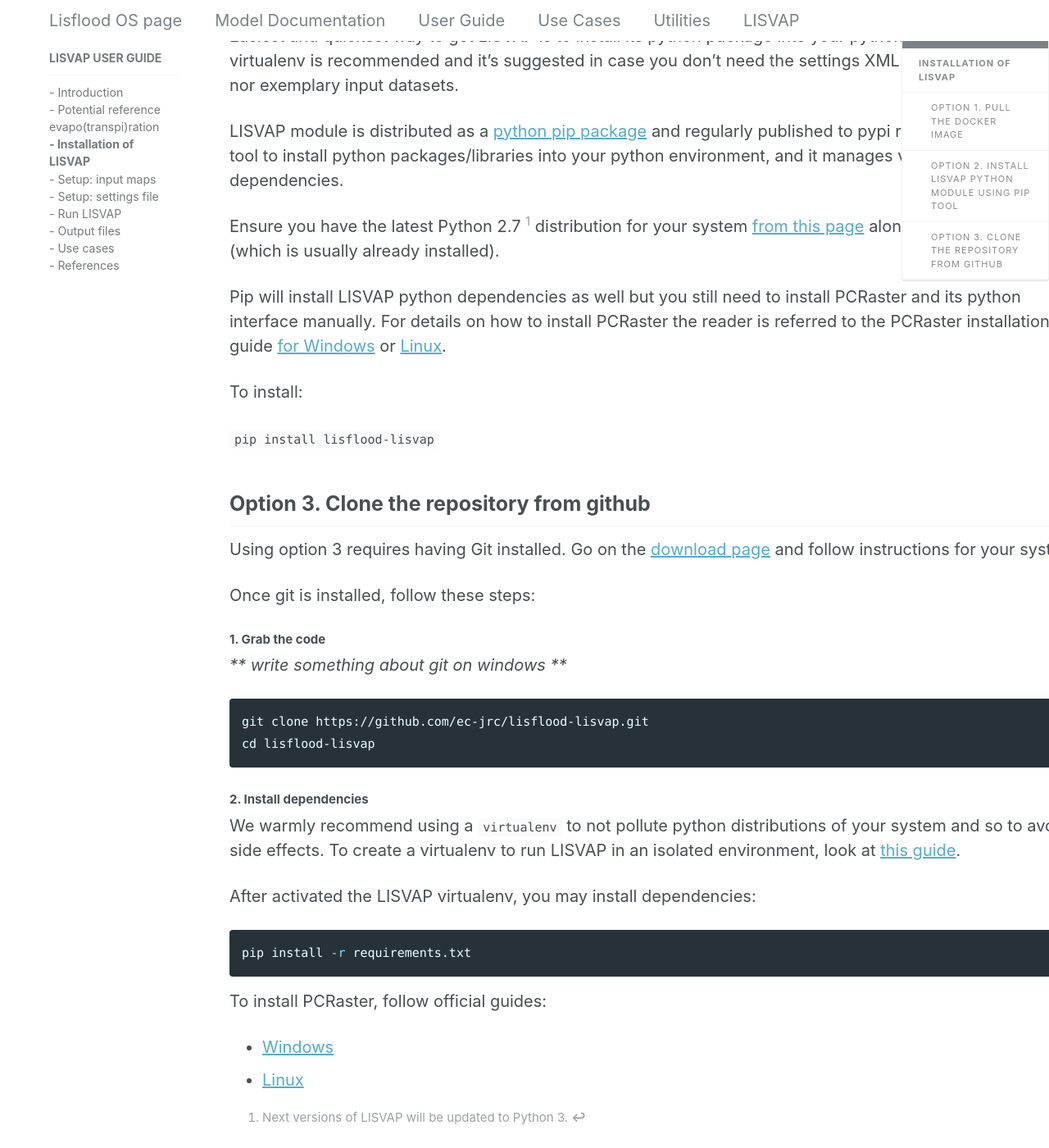
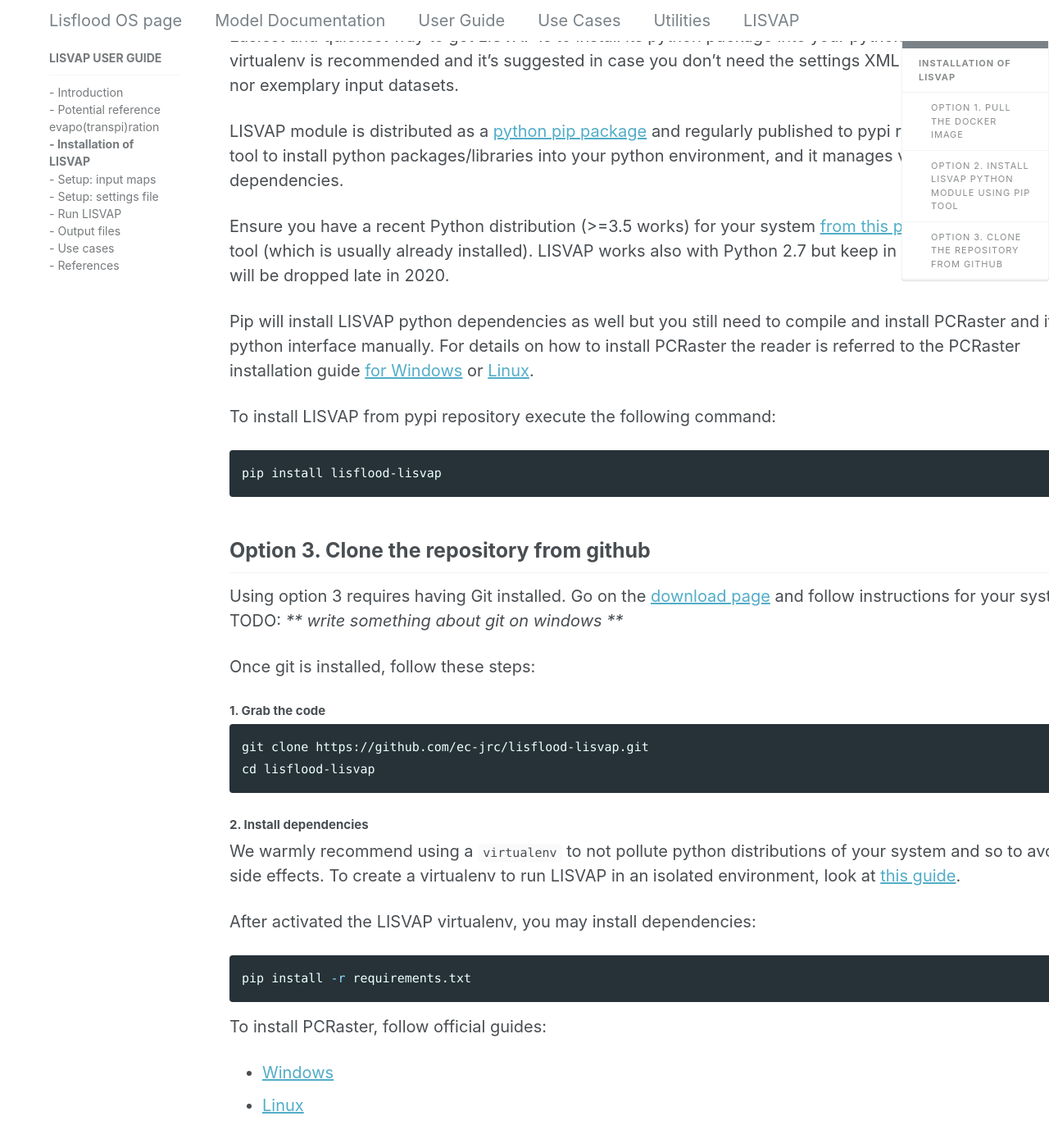
Before and after one commit to ec-jrc/lisflood-lisvap, a Jekyll site: the page built from 3_LISVAP_installation/index.md, in a window 1280 px wide and 1400 px high, scrolled down 1516 px. Shown: the whole window at 82% size. Built offline with Jekyll 4.4.1, drawn with Linux system fonts in a browser that asks for light colours; nearby versions of some CDN libraries; our own code applies the rules of GitHub Pages for plain Markdown files.

Commit message:
updated docs to remove python2.7 limitation #5

````diff
--- a/3_LISVAP_installation/index.md
+++ b/3_LISVAP_installation/index.md
@@ -50,27 +50,31 @@ Easiest and quickest way to get LISVAP is to install its python package into you
 LISVAP module is distributed as a [python pip package](https://pypi.org/project/lisflood-lisvap/) and regularly published to pypi repository.
 Pip is the tool to install python packages/libraries into your python environment, and it manages versions and dependencies.
 
-Ensure you have the latest Python 2.7 [^1] distribution for your system [from this page](https://www.python.org/downloads/release/python-2716/) along with the pip tool (which is usually already installed).
+Ensure you have a recent Python distribution (>=3.5 works) for your system [from this page](https://www.python.org/downloads/release/python-2716/) along with the pip tool (which is usually already installed).
+LISVAP works also with Python 2.7 but keep in mind that its support will be dropped late in 2020.
 
-Pip will install LISVAP python dependencies as well but you still need to install PCRaster and its python interface manually.
+Pip will install LISVAP python dependencies as well but you still need to compile and install PCRaster and its python interface manually.
 For details on how to install PCRaster the reader is referred to the PCRaster installation guide [for Windows](http://pcraster.geo.uu.nl/quick-start-guide/)
 or [Linux](http://pcraster.geo.uu.nl/getting-started/pcraster-on-linux/).
 
-To install:
+To install LISVAP from pypi repository execute the following command:
 
-`pip install lisflood-lisvap`
+```bash
+pip install lisflood-lisvap
+```
 
 
 ## Option 3. Clone the repository from github
 
 Using option 3 requires having Git installed. Go on the [download page](https://git-scm.com/book/en/v2/Getting-Started-Installing-Git) and follow instructions for your system.
+TODO:  *** write something about git on windows ***
 
 
 Once git is installed, follow these steps:
 
 #### 1. Grab the code
 
- *** write something about git on windows ***
+
 ```bash
 git clone https://github.com/ec-jrc/lisflood-lisvap.git
 cd lisflood-lisvap
@@ -91,5 +95,3 @@ To install PCRaster, follow official guides:
 
 * [Windows](http://pcraster.geo.uu.nl/quick-start-guide/)
 * [Linux](http://pcraster.geo.uu.nl/getting-started/pcraster-on-linux/)
-
-[^1]: Next versions of LISVAP will be updated to Python 3.
````
Also changed, not shown: 4_LISVAP_run/index.md (+8 -6 lines).
